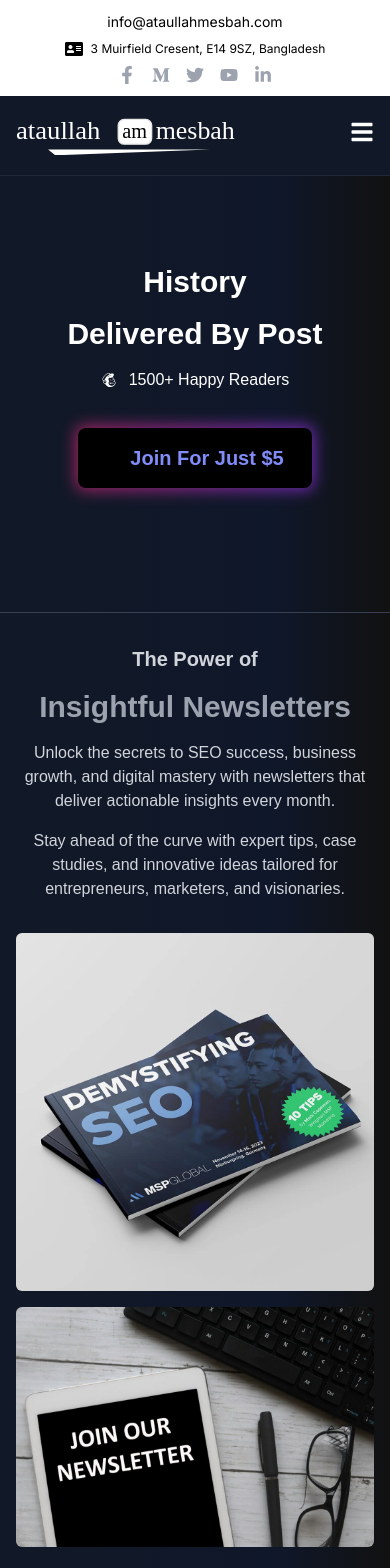
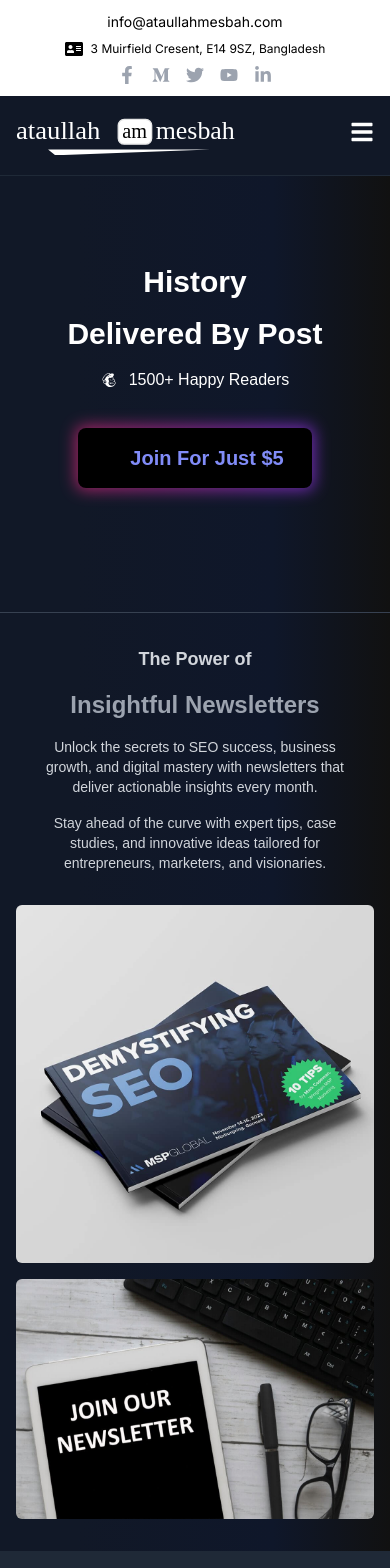
Before and after one commit to ataullahmesbah/ataullahmesbah-portfolio-next_pro, a Next.js app: page /letter in a window 390 px wide. Shown: the top 1568 px of the page. Built offline with nearby package versions, Linux system fonts and the light colour scheme.

Commit message:
code resolve

```diff
--- a/public/certification.json
+++ b/public/certification.json
@@ -21,14 +21,14 @@
     {
         "_id": "CC-24680",
         "niche": "Content Creation",
-        "img": "/certificates/cc2.jpg",
+        "img": "https://i.ibb.co.com/j979kQx5/Web-developer-for-Ataullah-Mesbah.jpg",
         "title": "Social Media Content",
         "issuer": "LinkedIn Learning"
     },
     {
         "_id": "MKT-11223",
         "niche": "Marketing",
-        "img": "/certificates/mkt1.jpg",
+        "img": "https://i.ibb.co.com/j979kQx5/Web-developer-for-Ataullah-Mesbah.jpg",
         "title": "Digital Marketing",
         "issuer": "Facebook Blueprint"
     }
--- a/src/app/(with-layout)/letter/page.js
+++ b/src/app/(with-layout)/letter/page.js
@@ -71,40 +71,40 @@ const NewsLetter = () => {
 
 
             {/* Section - 2 */}
-            <div className="max-w-5xl mx-auto flex flex-col lg:flex-row justify-between items-center poppins-regular px-4 md:px-8 lg:px-0 py-8 lg:py-16 space-y-8 lg:space-y-0 lg:space-x-10">
+<div className="max-w-7xl mx-auto flex flex-col lg:flex-row justify-between items-center poppins-regular px-4 md:px-8 lg:px-0 py-8 lg:py-16 gap-8 lg:gap-10">
 
 {/* Left Side Info */}
-                <div className="space-y-4 md:space-y-6 text-center lg:text-left">
-                    <h6 className="text-gray-300 text-xl md:text-2xl amsfonts">The Power of</h6>
-                    <p className="text-3xl md:text-5xl font-extrabold text-gray-400">Insightful Newsletters</p>
-                    <p className="font-thin text-base md:text-xl text-gray-300">
+<div className="space-y-4 md:space-y-6 text-center lg:text-left lg:flex-1 px-4">
+    <h6 className="text-gray-300 text-lg sm:text-xl md:text-2xl amsfonts">The Power of</h6>
+    <p className="text-2xl sm:text-3xl md:text-5xl font-extrabold text-gray-400">
+        Insightful Newsletters
+    </p>
+    <p className="font-thin text-sm sm:text-base md:text-xl text-gray-300">
         Unlock the secrets to SEO success, business growth, and digital mastery with newsletters that deliver actionable insights every month.
     </p>
-                    <p className="font-thin text-base md:text-xl text-gray-300">
+    <p className="font-thin text-sm sm:text-base md:text-xl text-gray-300">
         Stay ahead of the curve with expert tips, case studies, and innovative ideas tailored for entrepreneurs, marketers, and visionaries.
     </p>
 </div>
 
 {/* Right Side Images */}
-                <div className="flex flex-col sm:flex-row gap-4  items-center">
+<div className="flex flex-col sm:flex-row gap-4 w-full sm:w-auto lg:flex-1">
     <Image
         src={letter1}
         width={280}
         height={400}
         alt="Newsletter example"
-                        className="rounded-md w-full sm:w-1/2 md:w-[280px]"
+        className="rounded-md w-full sm:w-[48%] lg:w-[45%] xl:w-[280px]"
     />
     <Image
         src={letter2}
         width={280}
         height={400}
         alt="Business idea letter"
-                        className="rounded-md w-full sm:w-1/2 md:w-[280px]"
+        className="rounded-md w-full sm:w-[48%] lg:w-[45%] xl:w-[280px]"
     />
 </div>
-
 </div>
-
 
             {/* Section - 3 */}
             <div className="bg-gray-800">
--- a/src/app/components/Share/Newsletter/Newsletter.js
+++ b/src/app/components/Share/Newsletter/Newsletter.js
@@ -20,32 +20,38 @@ const Newsletters = () => {
                 <h2 className="text-3xl font-bold text-white text-center mb-10">
                     Our <span className="text-blue-500">Newsletters</span>
                 </h2>
-                <div className="grid grid-cols-1 md:grid-cols-2 gap-8">
+                <div className="grid grid-cols-1 md:grid-cols-2 lg:grid-cols-3 gap-6">
                     {newsletters.map((newsletter) => (
                         <div
                             key={newsletter.id}
-                            className="bg-white shadow-md rounded-lg overflow-hidden"
+                            className="bg-gray-900 shadow-lg shadow-purple-500/50 rounded-lg overflow-hidden hover:scale-105 hover:shadow-sky-800/50 transition-all duration-300"
                         >
-                            <Image
-                                width={600}
-                                height={200}
-                                src={newsletter.image}
-                                alt={newsletter.title}
-                                className="w-full h-52 object-cover"
+                            {/* Image Section */}
+                            <div className="w-full h-40 overflow-hidden relative">
+                                <Image
+                                    width={400}
+                                    height={200}
+                                    src={newsletter.image}
+                                    alt={newsletter.title}
+                                    className="w-full h-full object-fill"
+                                />
+                                {/* Gradient Overlay */}
+                                <div className="absolute inset-0 bg-gradient-to-t from-black/50 to-transparent"></div>
+                            </div>
 
-                            />
-                            <div className="p-6">
-                                <h3 className="text-xl font-bold mb-4 text-gray-800">
+                            {/* Content Section */}
+                            <div className="p-4">
+                                <h3 className="text-xl font-bold mb-2 text-white">
                                     {newsletter.title}
                                 </h3>
-                                <p className="text-gray-600">
+                                <p className="text-gray-300 text-sm">
                                     {newsletter.description.slice(0, 300)}...{" "}
-                                    <span className="text-blue-500 cursor-pointer">
+                                    <span className="text-blue-400 cursor-pointer hover:underline">
                                         Read More
                                     </span>
                                 </p>
-                                <div className="mt-4">
-                                    <span className="text-sm text-gray-500 uppercase">
+                                <div className="mt-3">
+                                    <span className="text-xs text-gray-400 uppercase">
                                         Category: {newsletter.category}
                                     </span>
                                 </div>
```
Lines whose indentation alone changed are shown as unchanged.
